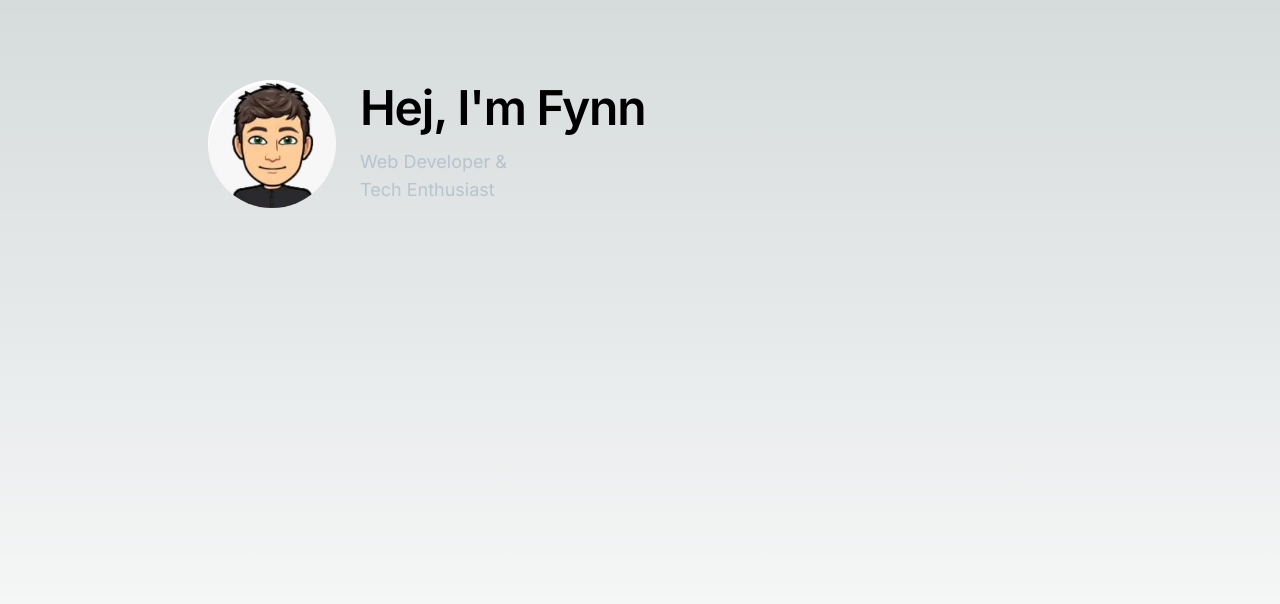
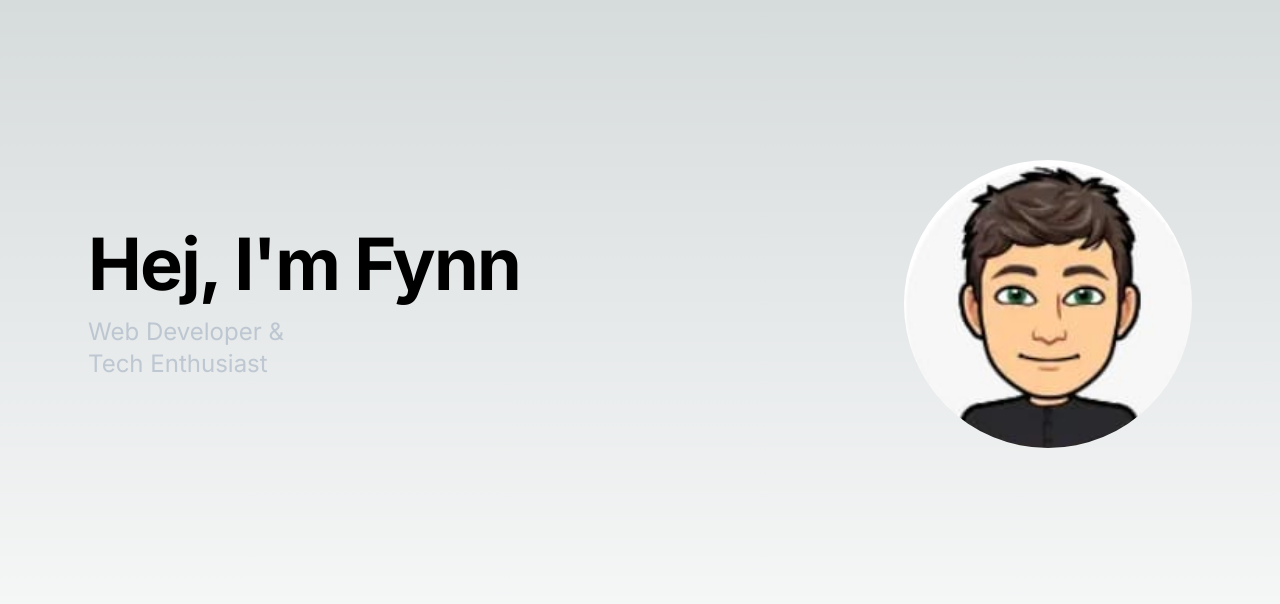
Before and after one commit to Lachsfilet/portfolio, a Next.js app: page / in a window 1280 px wide. Shown: the top 604 px of the page. Built offline with nearby package versions, Linux system fonts and the light colour scheme.

Commit message:
REMAKE: Landing Hej section

```diff
--- a/src/app/page.tsx
+++ b/src/app/page.tsx
@@ -1,40 +1,7 @@
 "use client";
 
-import Image from "next/image";
-import "aos/dist/aos.css";
-import { useEffect } from "react";
-import AOS from "aos";
+import LandingPage from "@/components/LandingPage";
 
 export default function Page() {
-  useEffect(() => {
-    AOS.init({
-      disable: "phone",
-      duration: 800,
-      easing: "ease-out-cubic",
-    });
-  }, []);
-  return (
-    <main className="flex flex-col items-center min-h-screen mx-auto max-w-4xl px-4 py-20">
-      <section className="flex w-full items-center" data-aos="fade-up">
-        <Image
-          src="/pfp.jpg"
-          alt="Fynn's Profile Picture"
-          width={250}
-          height={250}
-          layout="intrinsic"
-          className="mr-6 object-cover object-center select-none w-24 h-24 md:w-32 md:h-32 rounded-full overflow-hidden"
-          loading="eager"
-          priority
-        />
-        <div>
-          <h1 className="text-5xl font-semibold tracking-tight max-w-max">
-            Hej, I'm Fynn
-          </h1>
-          <p className="mt-4 text-lg text-slate-400/50 max-w-max">
-            Web Developer & <br /> Tech Enthusiast
-          </p>
-        </div>
-      </section>
-    </main>
-  );
+  return <LandingPage />;
 }
--- a/src/components/LandingPage.tsx
+++ b/src/components/LandingPage.tsx
@@ -1,29 +1,42 @@
+"use client";
+
 import Image from "next/image";
+import "aos/dist/aos.css";
+import { useEffect } from "react";
+import AOS from "aos";
 
 export default function LandingPage() {
+  useEffect(() => {
+    AOS.init({
+      disable: "phone",
+      duration: 800,
+      easing: "ease-out-cubic",
+    });
+  }, []);
   return (
-    <div className="flex justify-between">
-      <div>
-        <h1 className="text-4xl max-w-max font-semibold tracking-tight">
-          Hey, I&apos;m Fynn
-        </h1>
-        <p className="mt-4 text-lg max-w-max text-white/50">
-          a web developer <br /> while developing some of my own.
-        </p>
-      </div>
+    <main className="min-h-screen px-4 py-40 max-w-full overflow-hidden">
+      <section className="flex w-full items-center justify-center">
+        <div data-aos="fade-up">
+          <h1 className="text-7xl font-bold tracking-tight max-w-max">
+            Hej, I'm Fynn
+          </h1>
+          <p className="mt-4 text-2xl text-slate-400/50 max-w-max">
+            Web Developer & <br /> Tech Enthusiast
+          </p>
+        </div>
 
-      <div className="w-24 h-24 md:w-32 md:h-32 rounded-full overflow-hidden hidden md:block mr-6">
         <Image
-          src="/pfp.png"
-          alt="Hugo"
+          src="/pfp.jpg"
+          alt="Fynn's Profile Picture"
           width={250}
           height={250}
           layout="intrinsic"
-          className="object-cover object-center select-none w-full h-full"
+          className="ml-[30vw] object-cover object-center select-none w-52 h-52 md:w-72 md:h-72 rounded-full overflow-hidden"
           loading="eager"
           priority
+          data-aos="fade-left"
         />
-      </div>
-    </div>
+      </section>
+    </main>
   );
 }
```
